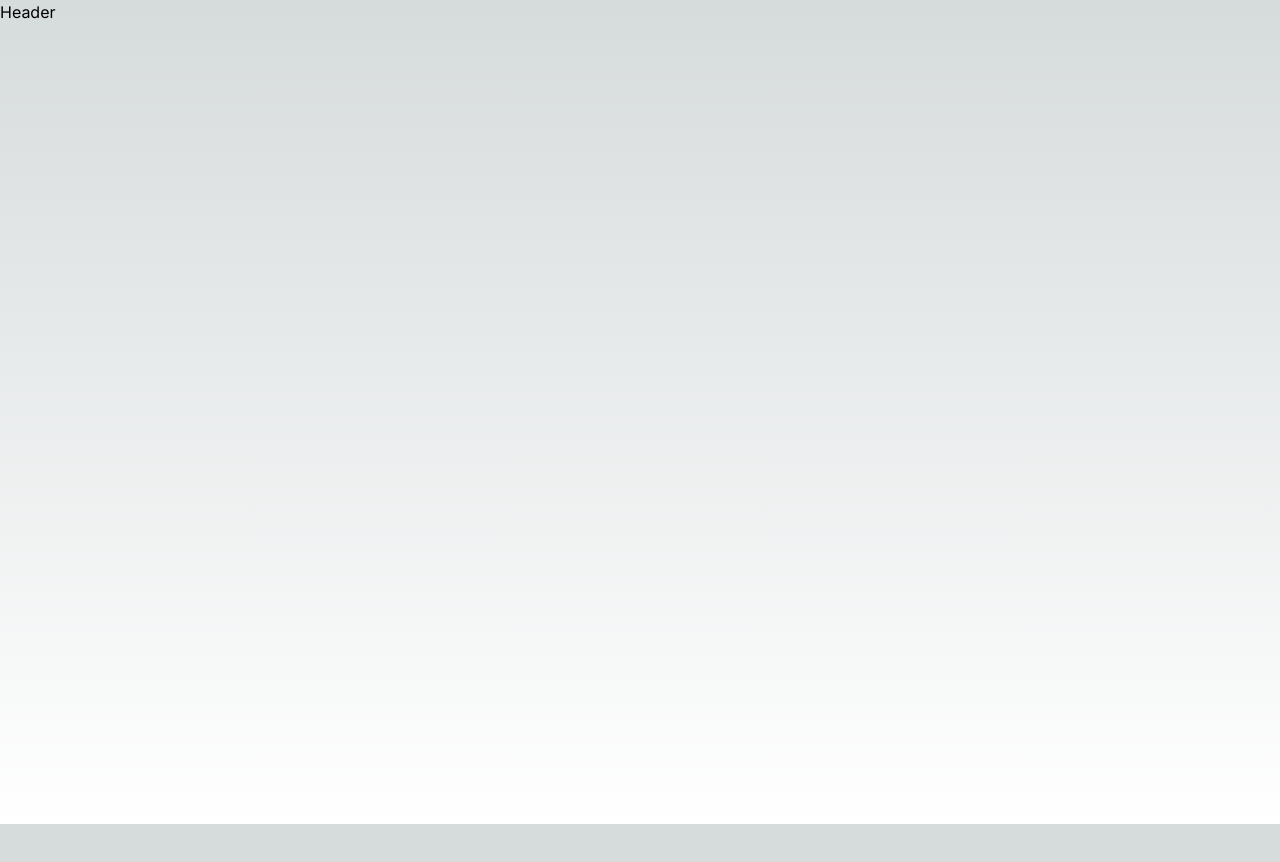
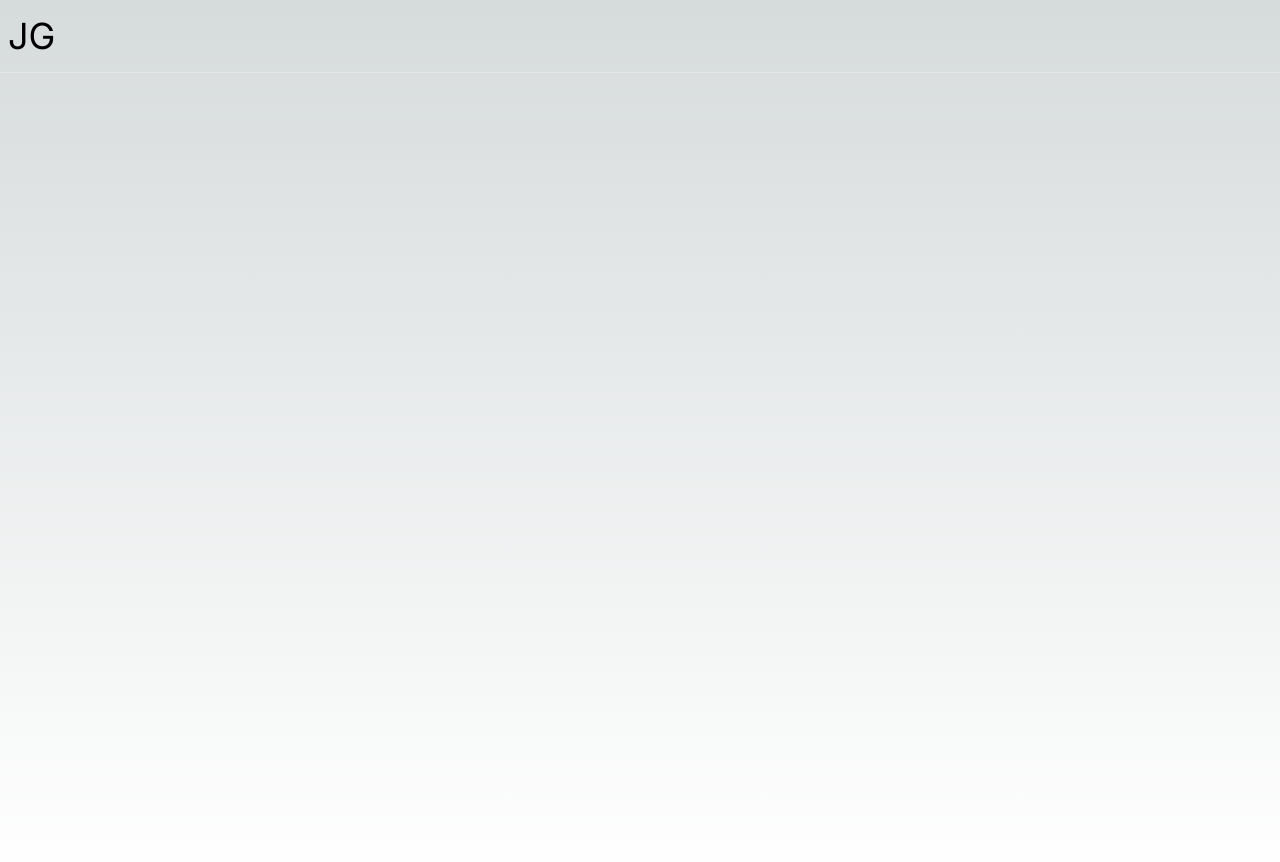
Before and after one commit to JuanGutierrez95/My-Blog-App, a Next.js app: page / in a window 1280 px wide. Shown: the top 862 px of the page. Before the commit the page ends 824 px from the top, so only its background shows below. Built offline with nearby package versions, Linux system fonts and the light colour scheme.

Commit message:
trabajando en el componente Header

```diff
--- a/app/layout/Header.tsx
+++ b/app/layout/Header.tsx
@@ -3,8 +3,9 @@ import React from "react";
 type Props = {};
 
 const Header = (props: Props) => {
-  return <div>
-    Header
+  return <div className="px-2 py-4 border-b">
+    <div className="text-4xl">JG</div>
+    <div></div>
     </div>;
 };
 
```
